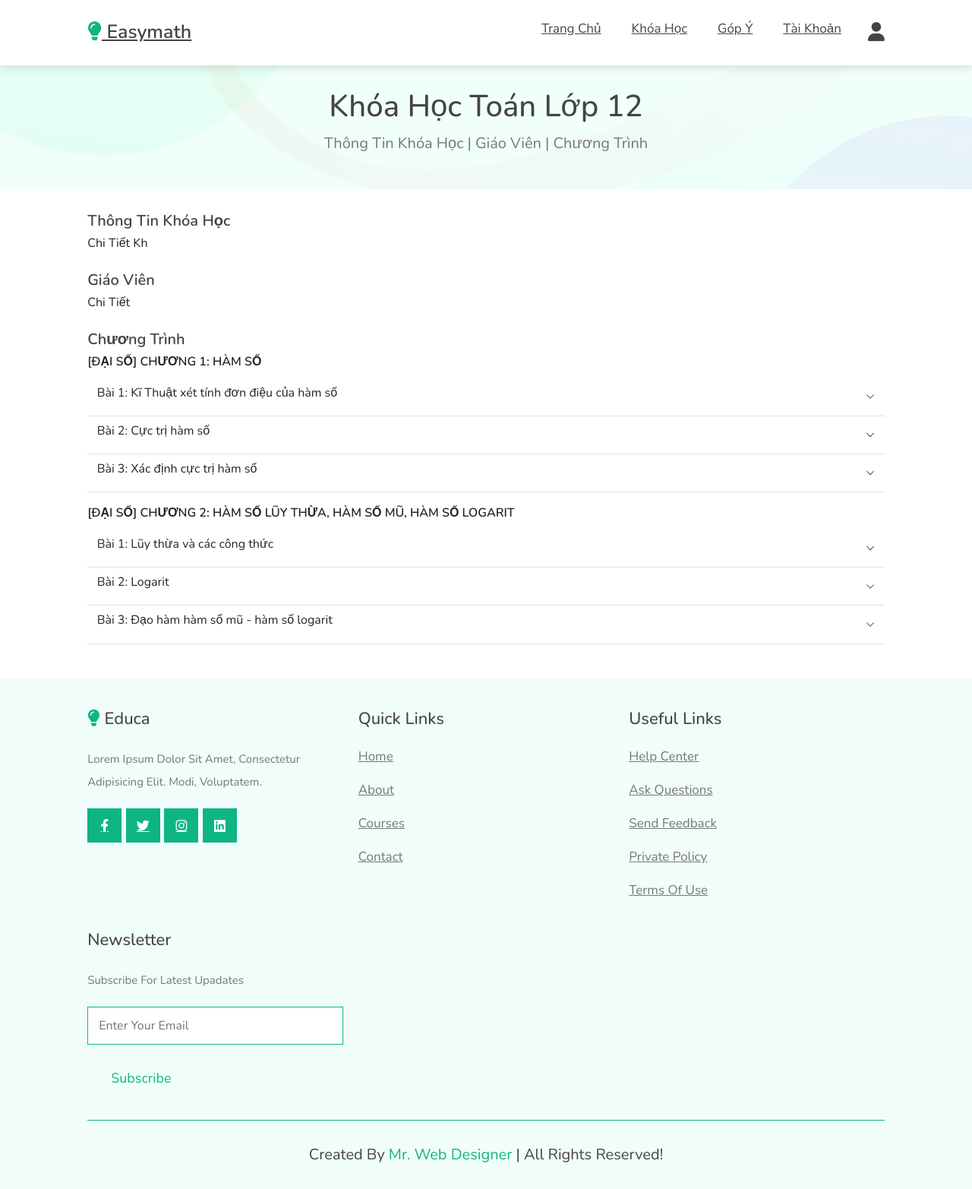
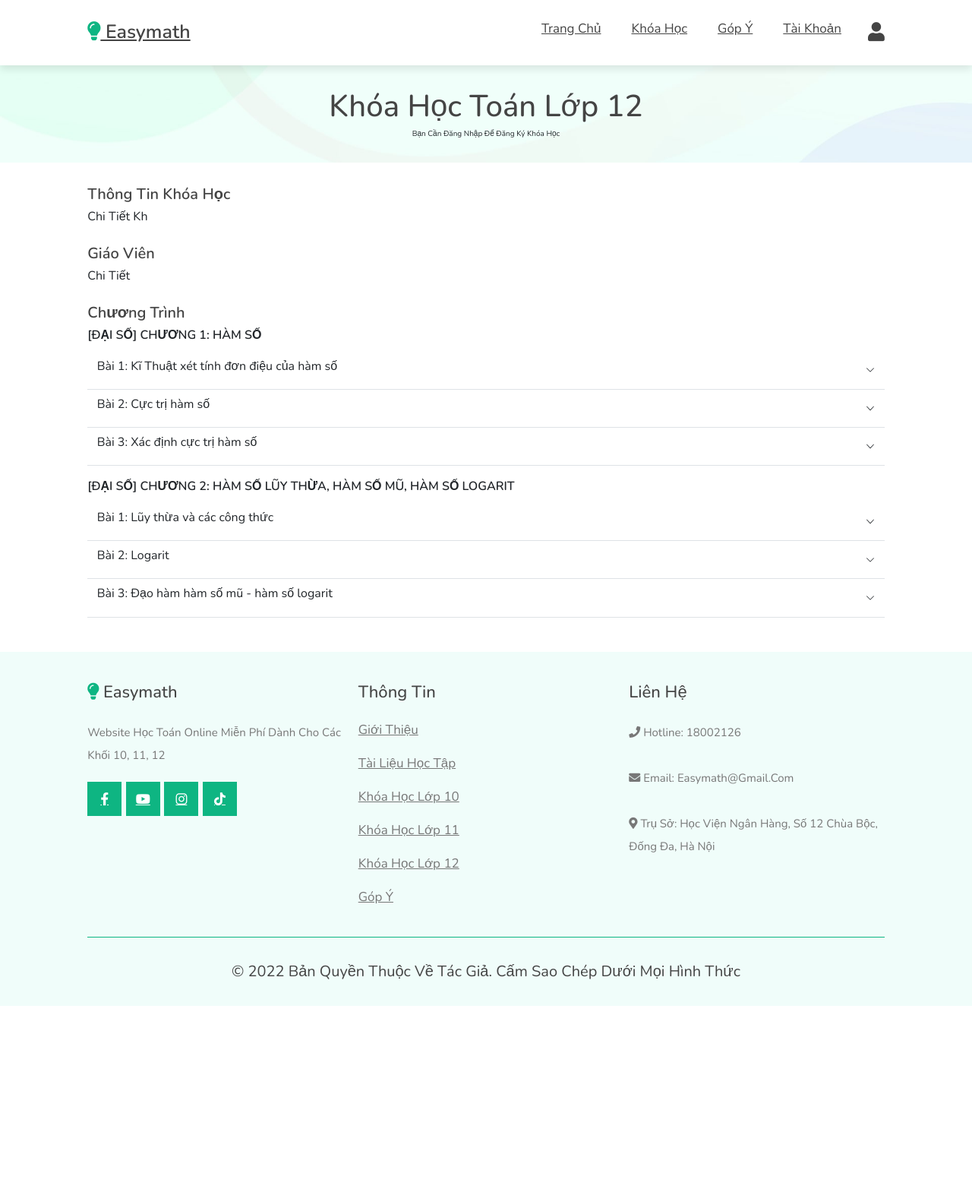
Before and after one commit to ducool/btl_easy_math, a PHP site: page /khoa_hoc_toan_12.php in a window 1280 px wide. Shown: the whole page at 76% size. After the commit the page ends 1324 px from the top, so only its background shows below. Run offline with PHP 8.4, Linux system fonts and the light colour scheme; data comes from the database, SQL or seed files in the repository.

Commit message:
Add files via upload

```diff
--- a/khoa_hoc_toan_12.php
+++ b/khoa_hoc_toan_12.php
@@ -1,3 +1,42 @@
+
+<?php
+@include 'config.php';
+session_start();
+if(isset($_SESSION['user_id'])=='')
+{
+    $user_id ='';
+} else {
+    $user_id = $_SESSION['user_id'];
+}
+
+
+
+if(isset($_POST['add'])) {
+   $th_id = $_POST['txtkhoahoc'];
+   $tk_id = $_POST['txtid'];
+    $dk="INSERT INTO `tbl_dang_ky_khoa_hoc` (`dk_id`, `th_id`, `tk_id`, `dk_created`) VALUES (NULL, '".$th_id."','".$tk_id."', current_timestamp())
+    ";
+    //echo $sql; exit();
+
+    // Thực hiện thêm mới dữ liệu
+    mysqli_query($con, $dk);
+     $message[] = 'Đăng ký thành công';
+}
+
+if(isset($_POST['delete'])) {
+   $th_id = $_POST['txtkhoahoc'];
+   $tk_id = $_POST['txtid'];
+    $dk="DELETE FROM `tbl_dang_ky_khoa_hoc` WHERE tk_id='$tk_id' AND th_id ='$th_id'
+    ";
+
+
+    // Thực hiện thêm mới dữ liệu
+    mysqli_query($con, $dk);
+     $message[] = 'Hủy đăng ký thành công';
+}
+
+
+?>
 <!DOCTYPE html>
 <html lang="en">
 <head>
@@ -15,19 +54,55 @@
    <link rel="stylesheet" href="https://unpkg.com/swiper@7/swiper-bundle.min.css" />
 
    <!-- custom css file link  -->
-   <link rel="stylesheet" href="css/style.css">
+   <link rel="stylesheet" href="css/css_dn.css">
 
 
 </head>
 <body>
+   <?php
+if(isset($message)){
+   foreach($message as $message){
+      echo '
+      <div class="message">
+         <span>'.$message.'</span>
+         <i class="fas fa-times" onclick="this.parentElement.remove();"></i>
+      </div>
+      ';
+   }
+}
+?>
+<!-- header section starts  -->
+<?php require 'header.php'; ?>
+<!-- header section ends -->
 
-<!-- header section starts  -->
-<?php @include 'header.php'; ?>
-<!-- header section ends -->
+
 
 <section class="heading-link">
    <h3>Khóa học Toán lớp 12</h3>
-   <p>Thông tin khóa học | Giáo viên | Chương trình</p>
+   <form action="" method="POST">
+   <?php
+   if($user_id!='')
+   {
+      $sql2="SELECT * FROM `tbl_dang_ky_khoa_hoc` WHERE tk_id = '$user_id' AND th_id = 'LOP12'";
+      $khoa=mysqli_query($con,$sql2);
+      $data="";
+      if ($kh=mysqli_fetch_array($khoa))
+                {$data = $kh['tk_id']; }
+
+      if($data!='')
+      { ?>
+
+    <input type="hidden" name="txtkhoahoc" value="LOP12">
+    <input type="hidden" name="txtid" value="<?php echo $user_id ?>">
+   <input type="submit" value=" Hủy đăng ký" name="delete" style="border: 1px solid; font-size: 2rem;" class="btn">
+   <?php ;} else { ?>
+    <input type="hidden" name="txtkhoahoc" value="LOP12">
+    <input type="hidden" name="txtid" value="<?php echo $user_id ?>">
+    <input type="submit" value="Đăng ký" name="add" style="border: 1px solid; font-size: 2rem;" class="btn">
+    <?php ;}
+     } else {
+        $data=""; echo "Bạn cần đăng nhập để đăng ký khóa học";} ?>
+      </form>
 </section>
 
 <section class="courses">
@@ -68,11 +143,18 @@
                 <p class="pcourses" style="text-transform: none;"> <?php echo $row["chi_tiet_ten_bai"];?> </p></button></h2>
               <div id="flush-collapse<?php echo $row["chi_tiet_id"];?>" class="accordion-collapse collapse" aria-labelledby="flush-heading<?php echo $row["chi_tiet_id"];?>" data-bs-parent="#accordionFlushExample">
               <div class="accordion-body">
+
                <ul>
+                <?php if($data==''){ ?>
                  <li style="font-size: 1.5rem;">Video bài giảng</li>
                  <li style="font-size: 1.5rem;">Đề ôn tập</li>
                  <li style="font-size: 1.5rem;">Đáp án</li>
-                 <li style="font-size: 1.5rem; list-style-type: none;"><a href="luu_bai_giang.php">Lưu bài giảng </a> </li>
+            <?php ;} else {?>
+                <li style="font-size: 1.5rem;"><a href=" <?php echo $row["chi_tiet_video_bai"];?>" target="_blank">Video bài giảng</a></li>
+                 <li style="font-size: 1.5rem;"><a href=" <?php echo $row["chi_tiet_bai_tap"];?>" target="_blank">Đề ôn tập</a></li>
+                 <li style="font-size: 1.5rem;"><a href=" <?php echo $row["chi_tiet_dap_an"];?>" target="_blank">Đáp án</a></li>
+
+            <?php ;} ?>
                </ul>
               </div>
              </div>
@@ -93,56 +175,11 @@
 
 <!-- footer section starts  -->
 
-<section class="footer">
-
-   <div class="box-container">
-
-      <div class="box">
-         <h3> <i class="fas fa-lightbulb"></i> educa </h3>
-         <p>Lorem ipsum dolor sit amet, consectetur adipisicing elit. Modi, voluptatem.</p>
-         <div class="share">
-            <a href="#" class="fab fa-facebook-f"></a>
-            <a href="#" class="fab fa-twitter"></a>
-            <a href="#" class="fab fa-instagram"></a>
-            <a href="#" class="fab fa-linkedin"></a>
-         </div>
-      </div>
-
-      <div class="box">
-         <h3>quick links</h3>
-         <a href="home.html" class="link">home</a>
-         <a href="about.html" class="link">about</a>
-         <a href="courses.html" class="link">courses</a>
-         <a href="contact.html" class="link">contact</a>
-      </div>
-
-      <div class="box">
-         <h3>useful links</h3>
-         <a href="#" class="link">help center</a>
-         <a href="#" class="link">ask questions</a>
-         <a href="#" class="link">send feedback</a>
-         <a href="#" class="link">private policy</a>
-         <a href="#" class="link">terms of use</a>
-      </div>
-
-      <div class="box">
-         <h3>newsletter</h3>
-         <p>subscribe for latest upadates</p>
-         <form action="">
-            <input type="email" name="" placeholder="enter your email" id="" class="email">
-            <input type="submit" value="subscribe" class="btn">
-         </form>
-      </div>
-
-   </div>
-
-   <div class="credit"> created by <span>mr. web designer</span> | all rights reserved! </div>
-
-</section>
 
 
 
 
+<?php @include 'footer.php'; ?>
 
 
 
```
